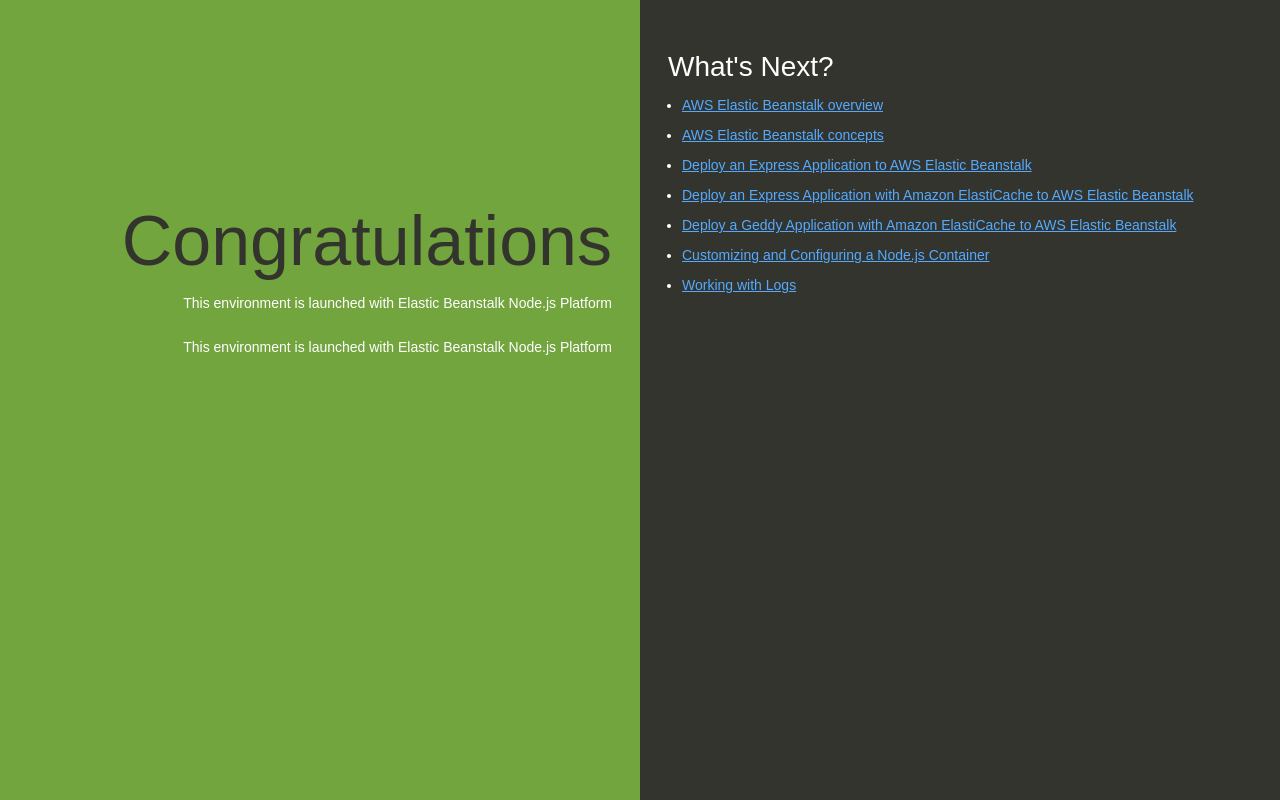
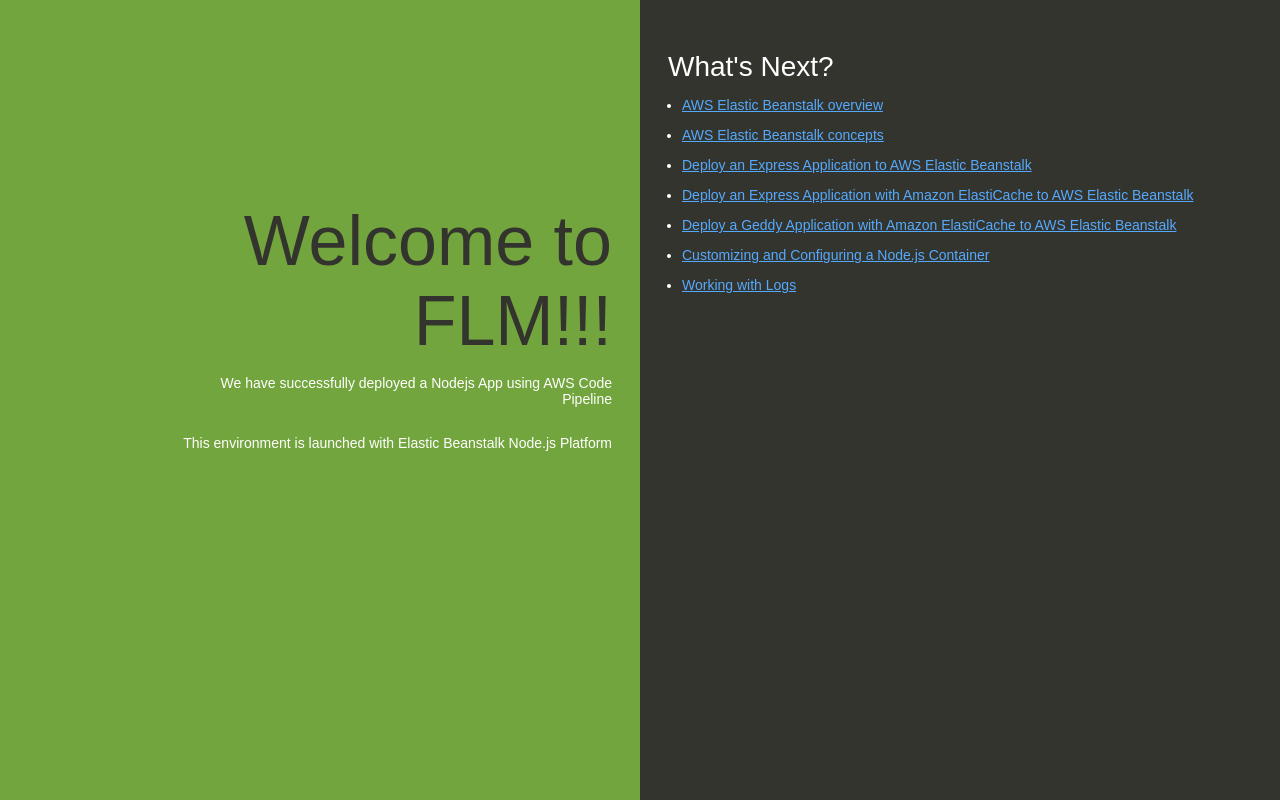
Before and after one commit to suneelprojects/cicd, a plain HTML site: page index.html in a window 1280 px wide. Drawn offline with Linux system fonts and the light colour scheme.

Commit message:
Update index.html

```diff
--- a/index.html
+++ b/index.html
@@ -76,8 +76,8 @@
   </head>
   <body>
     <div class="textColumn">
-      <h1>Congratulations</h1>
-      <p>This environment is launched with Elastic Beanstalk Node.js Platform</p>
+      <h1>Welcome to FLM!!!</h1>
+      <p>We have successfully deployed a Nodejs App using AWS Code Pipeline</p>
       <p>This environment is launched with Elastic Beanstalk Node.js Platform</p>
     </div>
     <div class="linksColumn">
```
